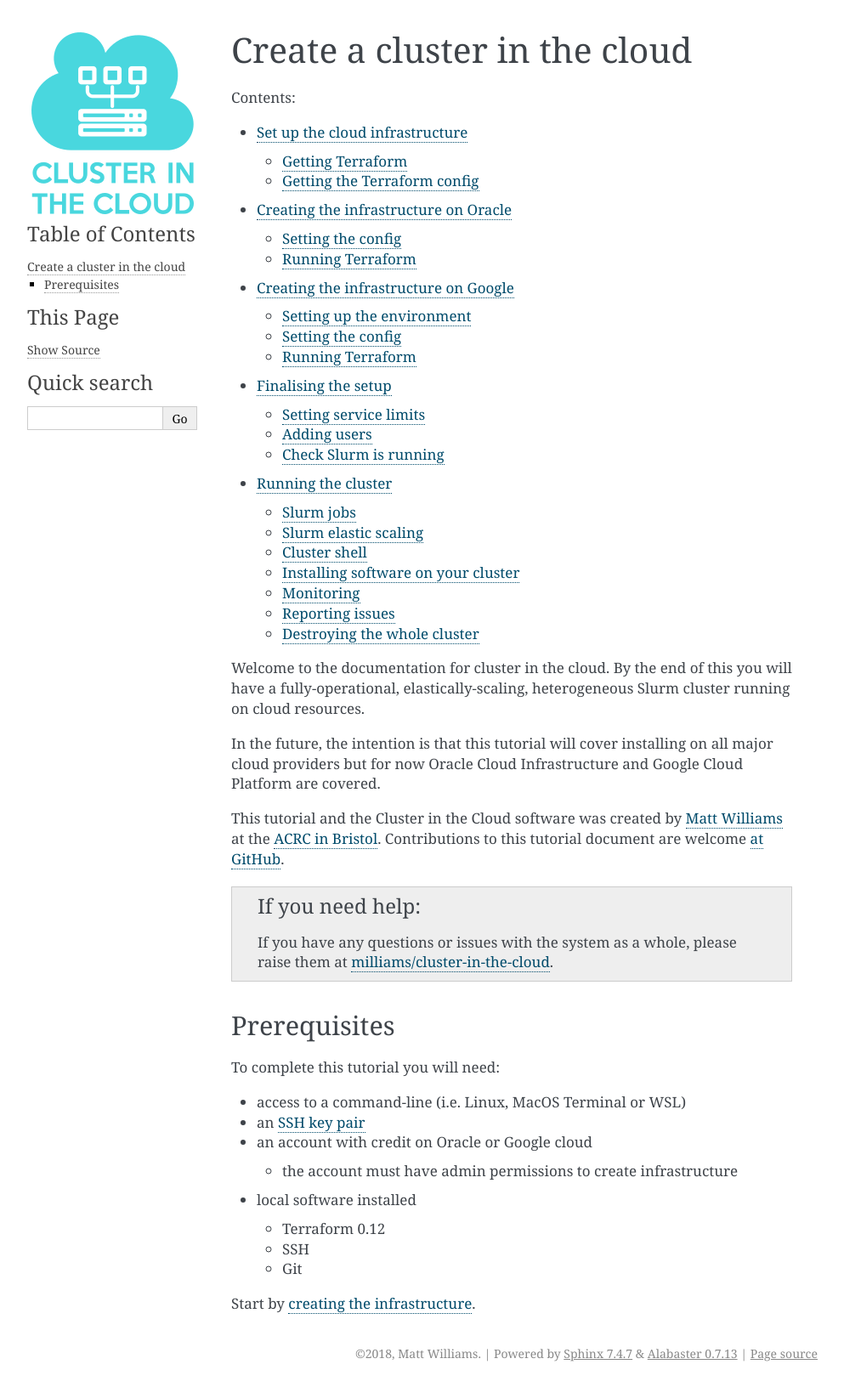
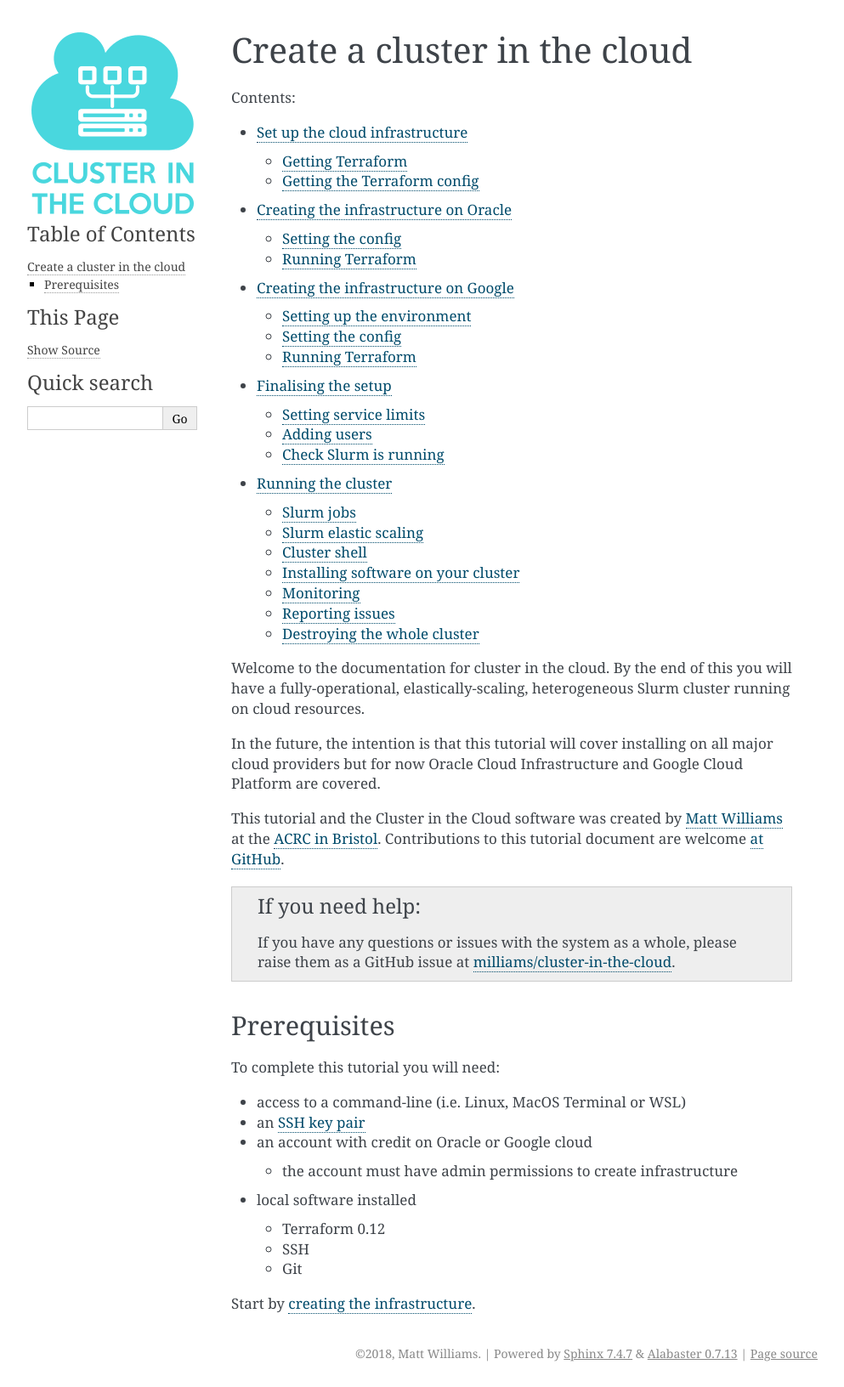
Before and after one commit to clusterinthecloud/docs, a Sphinx documentation site: the page built from source/index.rst, in a window 1280 px wide. Shown: the whole page at 85% size, without its empty margins (148-1141 px from the left). Built offline with Sphinx 7.4.7, drawn with Linux system fonts in a browser that asks for light colours.

Commit message:
Mention Github for help

```diff
--- a/source/index.rst
+++ b/source/index.rst
@@ -23,7 +23,8 @@ Contributions to this tutorial document are welcome `at GitHub <https://github.c
 
 .. admonition:: If you need help
 
-   If you have any questions or issues with the system as a whole, please raise them at `milliams/cluster-in-the-cloud <https://github.com/milliams/cluster-in-the-cloud/issues>`_.
+   If you have any questions or issues with the system as a whole,
+   please raise them as a GitHub issue at `milliams/cluster-in-the-cloud <https://github.com/milliams/cluster-in-the-cloud/issues>`_.
 
 Prerequisites
 -------------
```
